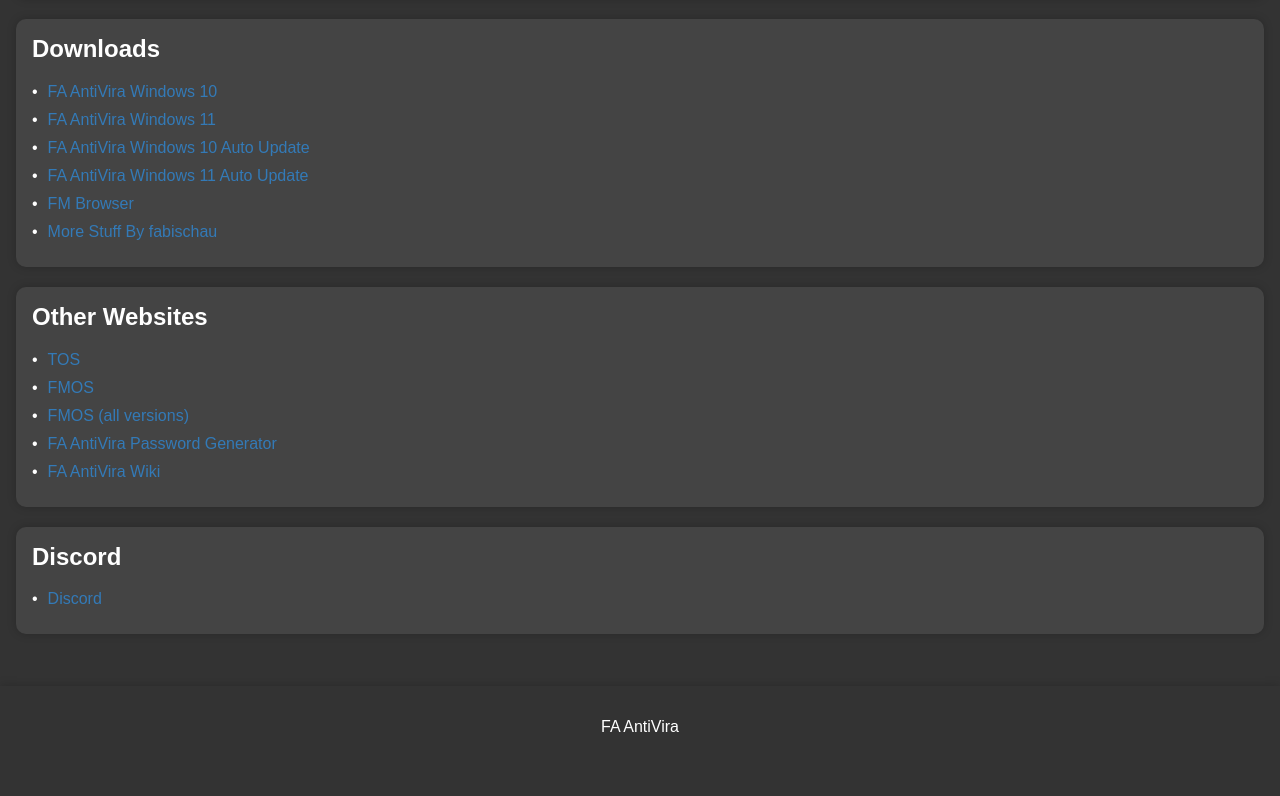
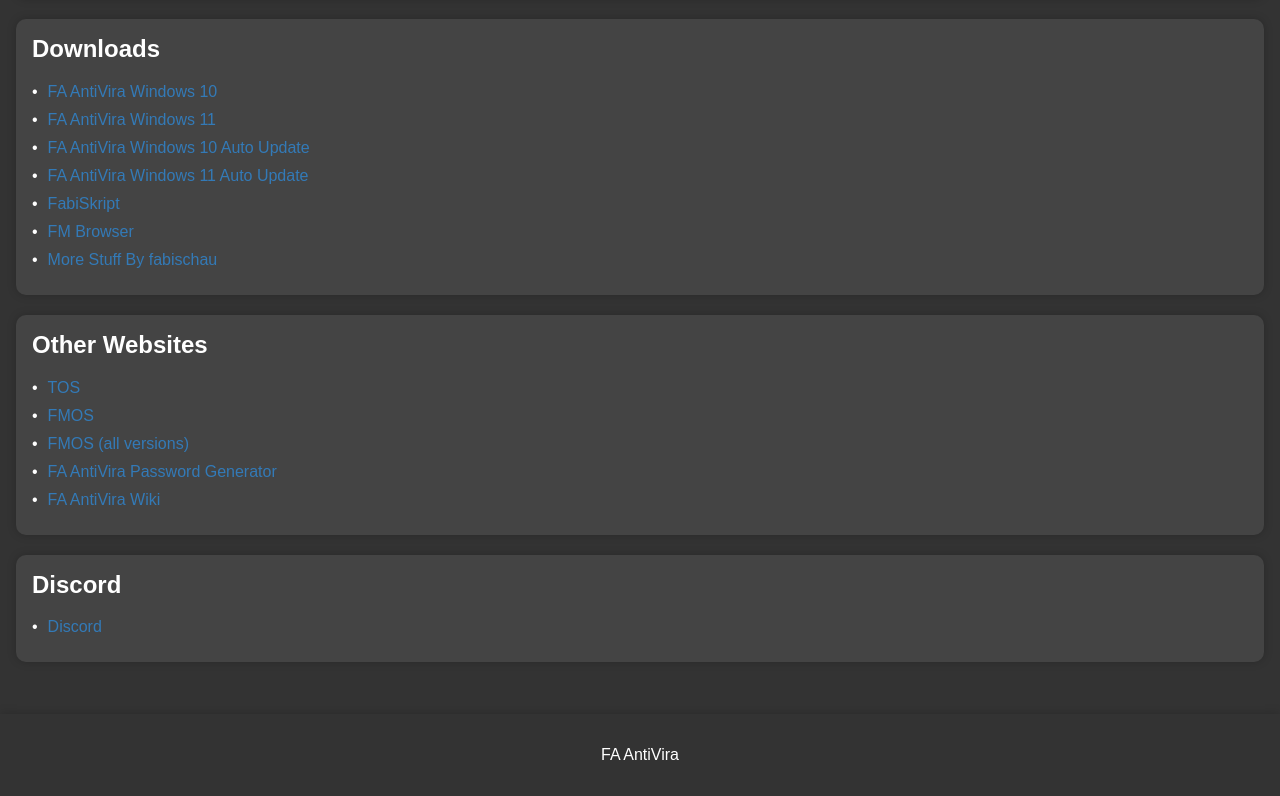
Before and after one commit to fabischau1/FAAntivira, a plain HTML site: page index.html in a window 1280 px wide. Shown: the part 1345-2141 px from the top of the page. Before the commit the page ends 2113 px from the top, so only its background shows below. Drawn offline with Linux system fonts and the light colour scheme.

Commit message:
Update index.html

```diff
--- a/index.html
+++ b/index.html
@@ -156,6 +156,7 @@
 				<li><a href="https://fabischau1.github.io/FAAntivira/FA_Installer_Windows_11.bat">FA AntiVira Windows 11</a></li>
 		<li><a href="https://fabischau1.github.io/FAAntivira/FA_Installer_AU.bat">FA AntiVira Windows 10 Auto Update</a></li>
 		<li><a href="https://fabischau1.github.io/FAAntivira/FA_Installer_AU_11.bat">FA AntiVira Windows 11 Auto Update</a></li>
+		    <li><a href="https://fabischau1.github.io/FabiSkript/">FabiSkript</a></li>
                 <li><a href="#">FM Browser</a></li>
 				<li><a href="https://fabischau1.github.io/FA_Software/">More Stuff By fabischau</a></li>
             </ul>
```
